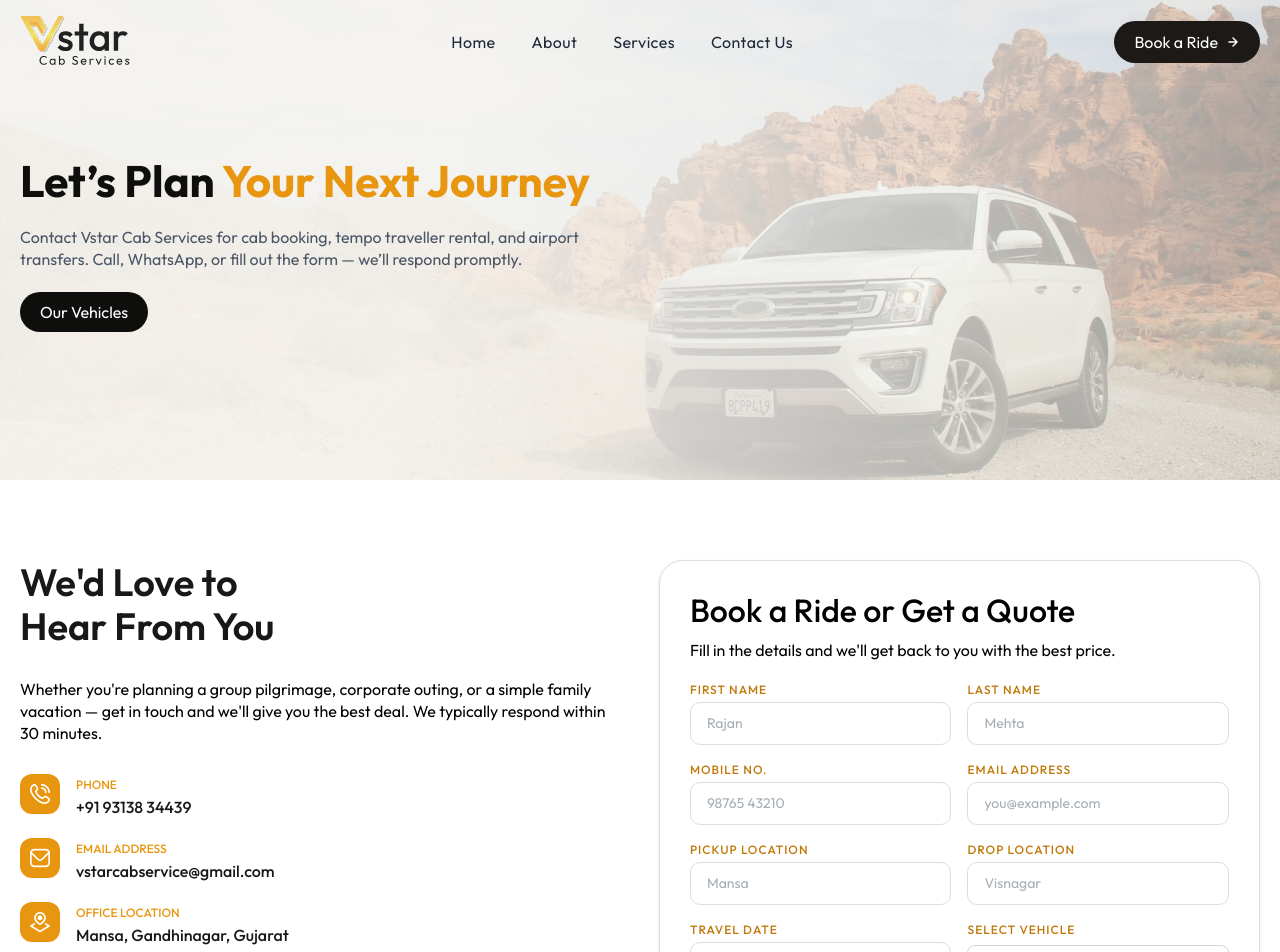
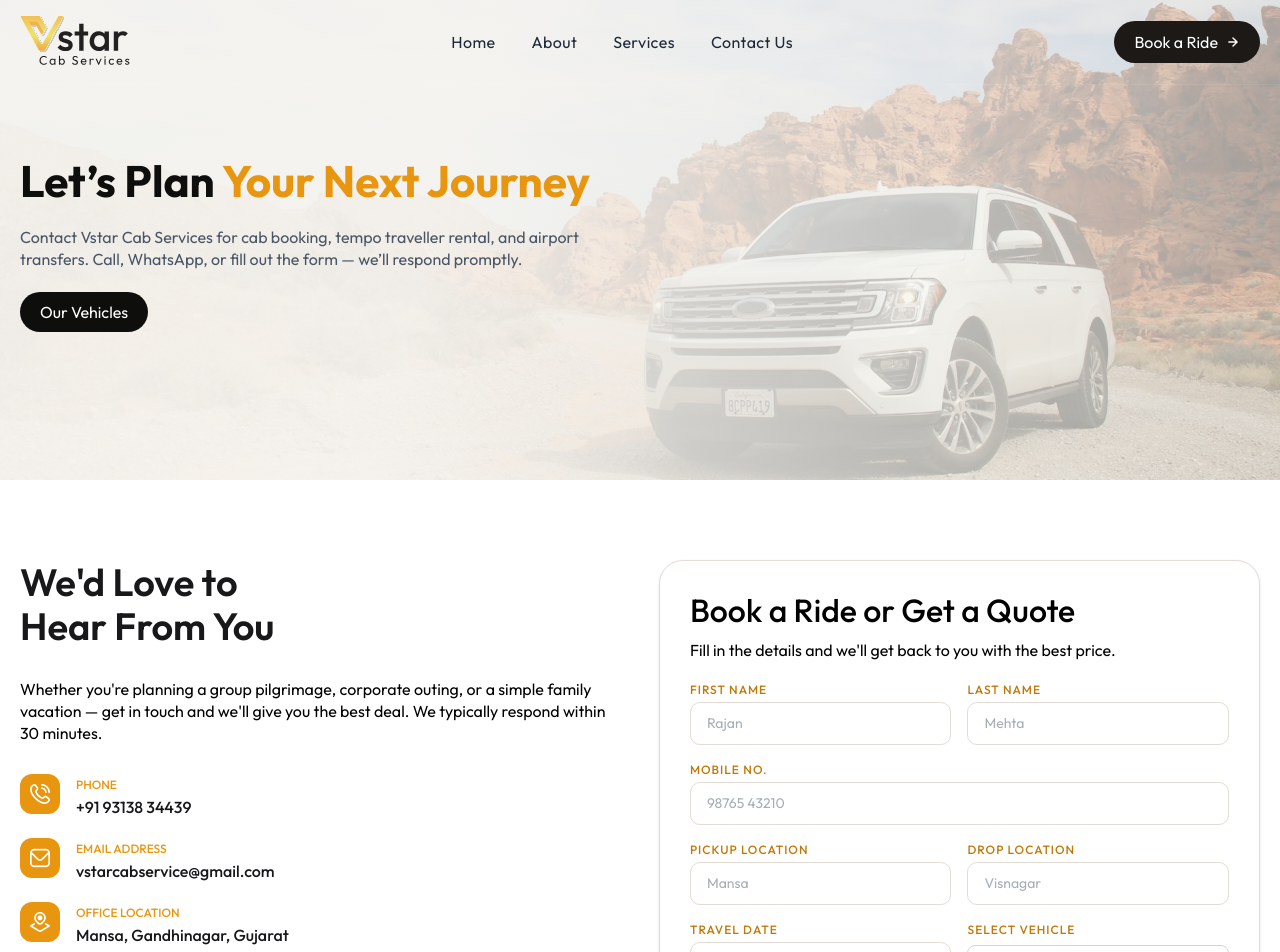
Before and after one commit to Zyden-IT/Vstar_cab_services, a Next.js app: page /contact/Contact in a window 1280 px wide. Shown: the top 952 px of the page. Built offline with nearby package versions, Linux system fonts and the light colour scheme.

Commit message:
contact form changes

```diff
--- a/pages/contact/Contact.js
+++ b/pages/contact/Contact.js
@@ -15,7 +15,6 @@ function Contact() {
         firstName: "",
         lastName: "",
         phoneNo: "",
-        email: "",
         pickup: "",
         drop: "",
         date: "",
@@ -71,16 +70,6 @@ function Contact() {
                 message: 'Please remove space from mobile number',
             },
         ],
-        email: [
-            {
-                type: "require",
-                message: Messages.CommonValidationMessages.FieldRequired.replace("{0}", "Email"),
-            },
-            {
-                type: "email",
-                message: 'Please enter valid email',
-            },
-        ],
         pickup: [
             {
                 type: "require",
@@ -107,15 +96,6 @@ function Contact() {
                     "date"
                 ),
             }
-        ],
-        message: [
-            {
-                type: "require",
-                message: Messages.CommonValidationMessages.FieldRequired.replace(
-                    "{0}",
-                    "Message"
-                ),
-            },
         ],
         passangers: [
             {
@@ -176,7 +156,6 @@ function Contact() {
 
 *Name:* ${formData.firstName} ${formData.lastName}
 *Phone:* ${formData.phoneNo}
-*Email:* ${formData.email}
 
 *Pickup:* ${formData.pickup}
 *Drop:* ${formData.drop}
@@ -184,7 +163,7 @@ function Contact() {
 *Vehicle:* ${formData.vehicle}
 *Passengers:* ${formData.passangers}
 
-*Message:* ${formData.message}`;
+${formData.message ? `*Message:* ${formData.message}` : ''}`;
 
         const url = `https://wa.me/${phone}?text=${encodeURIComponent(message)}`;
 
@@ -219,7 +198,6 @@ function Contact() {
             firstName: "",
             lastName: "",
             phoneNo: "",
-            email: "",
             pickup: "",
             drop: "",
             date: "",
@@ -351,7 +329,7 @@ function Contact() {
                                                 className={`${formValidationState.error.lastName ? 'error' : ''}`}
                                             />
                                         </div>
-                                        <div className='input-grp'>
+                                        <div className='input-grp md:col-span-2'>
                                             <label>Mobile No.</label>
                                             <TextInput
                                                 type='number'
@@ -363,18 +341,7 @@ function Contact() {
                                                 className={`${formValidationState.error.phoneNo ? 'error' : ''}`}
                                             />
                                         </div>
-                                        <div className='input-grp'>
-                                            <label>Email Address</label>
-                                            <TextInput
-                                                type='email'
-                                                id="email"
-                                                name="email"
-                                                value={formData.email}
-                                                onChange={(e) => handleChange(e, 'email')}
-                                                placeholder='you@example.com'
-                                                className={`${formValidationState.error.email ? 'error' : ''}`}
-                                            />
-                                        </div>
+
                                         <div className='input-grp'>
                                             <label>Pickup Location</label>
                                             <TextInput
@@ -437,7 +404,7 @@ function Contact() {
                                             />
                                         </div>
                                         <div className='input-grp md:col-span-2'>
-                                            <label>Special Requirements / Message</label>
+                                            <label>Special Requirements / Message <span className='text-gray-400 !text-[10px]'>(Optional)</span></label>
                                             <textarea
                                                 id="message"
                                                 name="message"
```
